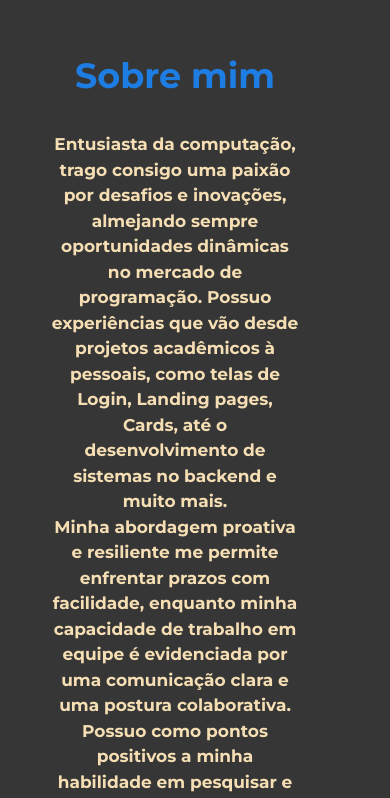
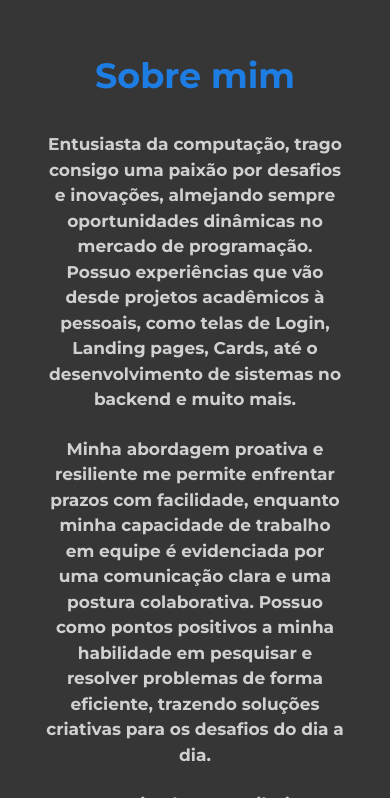
Before and after one commit to babucc/Meu-Portfolio, a plain HTML site: page index.html in a window 390 px wide. Shown: the part 1202-2000 px from the top of the page. Drawn offline with Linux system fonts and the light colour scheme.

Commit message:
Atualização do CSS

```diff
--- a/index.css
+++ b/index.css
@@ -81,7 +81,7 @@
   }
 
   .texto-home{
-    color: wheat;
+    color: #d0d0d0;
   }
 
   .texto-home h1{
@@ -126,6 +126,10 @@
 
   /* SOBRE MIM */
   #sobre-mim{
+    display: flex;
+    flex-direction: column;
+    justify-content: center;
+    align-items: center;
     margin: 200px auto;
     width: 800px;
     padding-top: 100px;
@@ -133,22 +137,21 @@
 
   /* TÍTULO SOBRE MIM */
   #sobre-mim h1{
-    text-align: center;
     margin-bottom: 30px;
     font-size: 35px;
+    display: flex;
+    justify-content: center;
+    color: rgb(30, 125, 226);
   }
 
   /* TEXTO SOBRE MIM */
   #sobre-mim p{
+    display: flex;
+    align-items: center;
+    justify-content: center;
     font-size: 20px;
-    color: wheat;
+    color: #d0d0d0;
     text-indent: 60px;
-  }
-
-  /* TÍTULO SOBRE MIM */
-  .titulo-sobre{
-    font-size: 50px;
-    color: rgb(30, 125, 226);
   }
 
   /* HABILIDADES */
@@ -165,7 +168,7 @@
     text-align: center;
     margin-bottom: 30px;
     font-size: 50px;
-    color: wheat;
+    color: #d0d0d0;
   }
 
   /* ICONES DE LINGUAGENS 1 BLOCO */
@@ -307,21 +310,14 @@
   }
 
   @media (max-width: 420px){
+    #sobre-mim{
+      width: 250px;
+    }
+
     #sobre-mim p{
       display: flex;
       text-align: center;
       width: 300px;
-      padding-left: 100px;
-      text-indent: 0;
-    }
-  }
-
-  @media (max-width: 390px){
-    #sobre-mim p{
-      display: flex;
-      text-align: center;
-      width: 300px;
-      padding-left: 50px;
       text-indent: 0;
     }
   }
@@ -340,12 +336,3 @@
       padding-left: 10px;
     }
   }
-
-  @media (max-width: 412px){
-    .titulo-sobre{
-      max-width: 90%;
-      margin: 0 auto;
-      text-align: center;
-      padding-right: 50px;
-    }
-  }
--- a/index.html
+++ b/index.html
@@ -65,13 +65,19 @@
     <!--TÍTULO SOBRE MIM -->
     <h1 class="titulo-sobre">Sobre mim</h1>
       <!--TEXTO SOBRE MIM -->
-      <p>Entusiasta da computação, trago consigo uma paixão por desafios e inovações, almejando sempre oportunidades dinâmicas no mercado de programação.
+      <p>Entusiasta da computação, trago consigo uma paixão por desafios e inovações,
+        almejando sempre oportunidades dinâmicas no mercado de programação.
         Possuo experiências que vão desde projetos acadêmicos à pessoais, como telas
         de Login, Landing pages, Cards, até o desenvolvimento de sistemas no
-        backend e muito mais.</p>
-      <p>Minha abordagem proativa e resiliente me permite enfrentar prazos com facilidade, enquanto minha capacidade de trabalho em equipe é evidenciada por uma comunicação clara e uma postura colaborativa.
-        Possuo como pontos positivos a minha habilidade em pesquisar e resolver problemas de forma eficiente, trazendo soluções criativas para os desafios do dia a dia.</p>
-      <p>Estou motivado a contribuir para o sucesso de projetos e, ao mesmo tempo, aprimorar minhas habilidades profissionais em um ambiente estimulante e colaborativo.</p>
+        backend e muito mais.</p><br>
+
+      <p>Minha abordagem proativa e resiliente me permite enfrentar prazos com facilidade,
+        enquanto minha capacidade de trabalho em equipe é evidenciada por uma comunicação clara e uma postura colaborativa.
+        Possuo como pontos positivos a minha habilidade em pesquisar e resolver problemas de forma eficiente,
+        trazendo soluções criativas para os desafios do dia a dia.</p><br>
+
+      <p>Estou motivado a contribuir para o sucesso de projetos e, ao mesmo tempo,
+        aprimorar minhas habilidades profissionais em um ambiente estimulante e colaborativo.</p>
   </section>
 
   <!--HABILIDADES -->
@@ -136,16 +142,16 @@
     <!--QUADRADO MAIOR -->
     <div class="quadrado-maior" style="margin-top: 100px;">
       <!--QUADRADOS -->
-      <div style="color: wheat;" class="quadrado">Em breve
+      <div style="color: #d0d0d0;" class="quadrado">Em breve
         <a style="text-decoration: none;" href="https://github.com/babucc" target="_blank">GitHub</a>
       </div>
-      <div style="color: wheat;" class="quadrado">Em breve
+      <div style="color: #d0d0d0;" class="quadrado">Em breve
         <a style="text-decoration: none;" href="https://github.com/babucc" target="_blank">GitHub</a>
       </div>
-      <div style="color: wheat;" class="quadrado">Em breve
+      <div style="color: #d0d0d0;" class="quadrado">Em breve
         <a style="text-decoration: none;" href="https://github.com/babucc" target="_blank">GitHub</a>
       </div>
-      <div style="color: wheat;" class="quadrado">Em breve
+      <div style="color: #d0d0d0;" class="quadrado">Em breve
         <a style="text-decoration: none;" href="https://github.com/babucc" target="_blank">GitHub</a>
       </div>
     </div>
```
